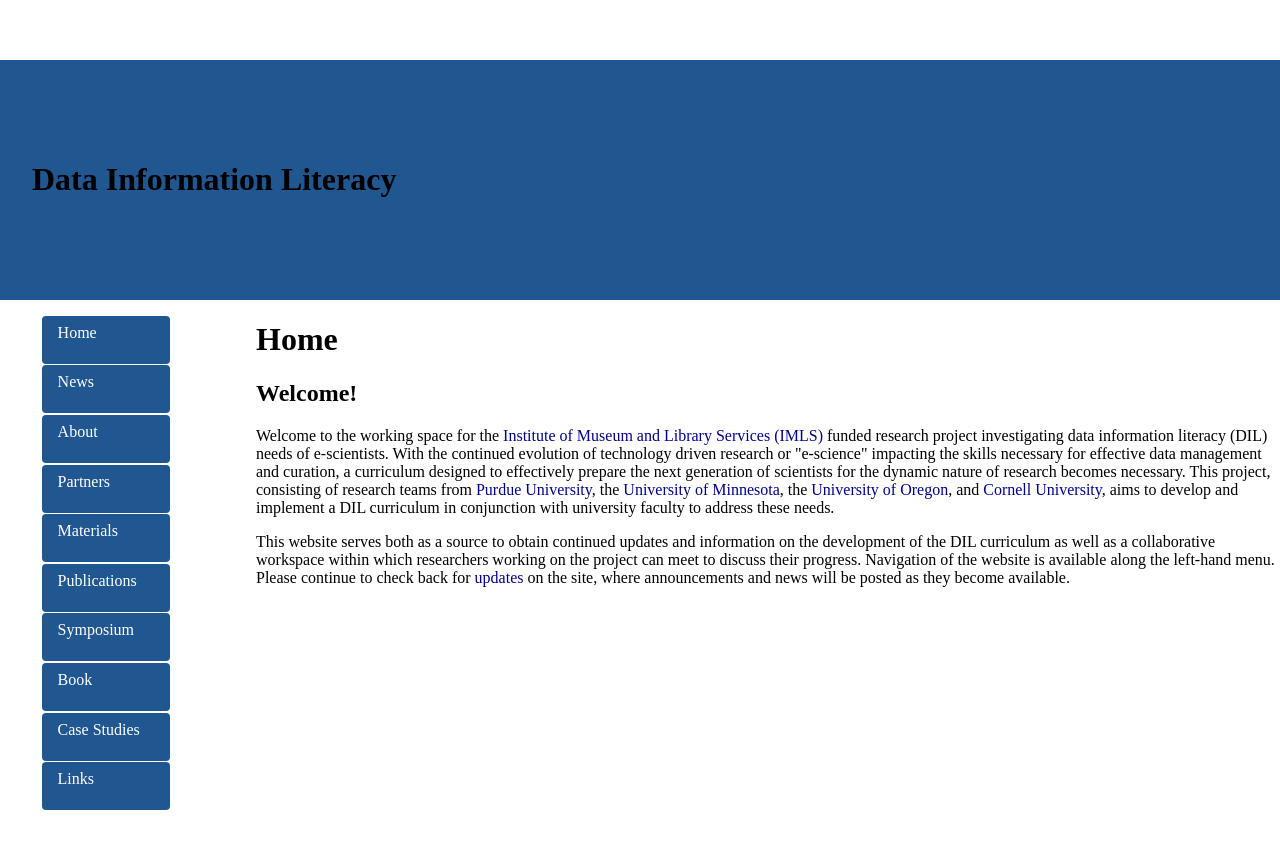
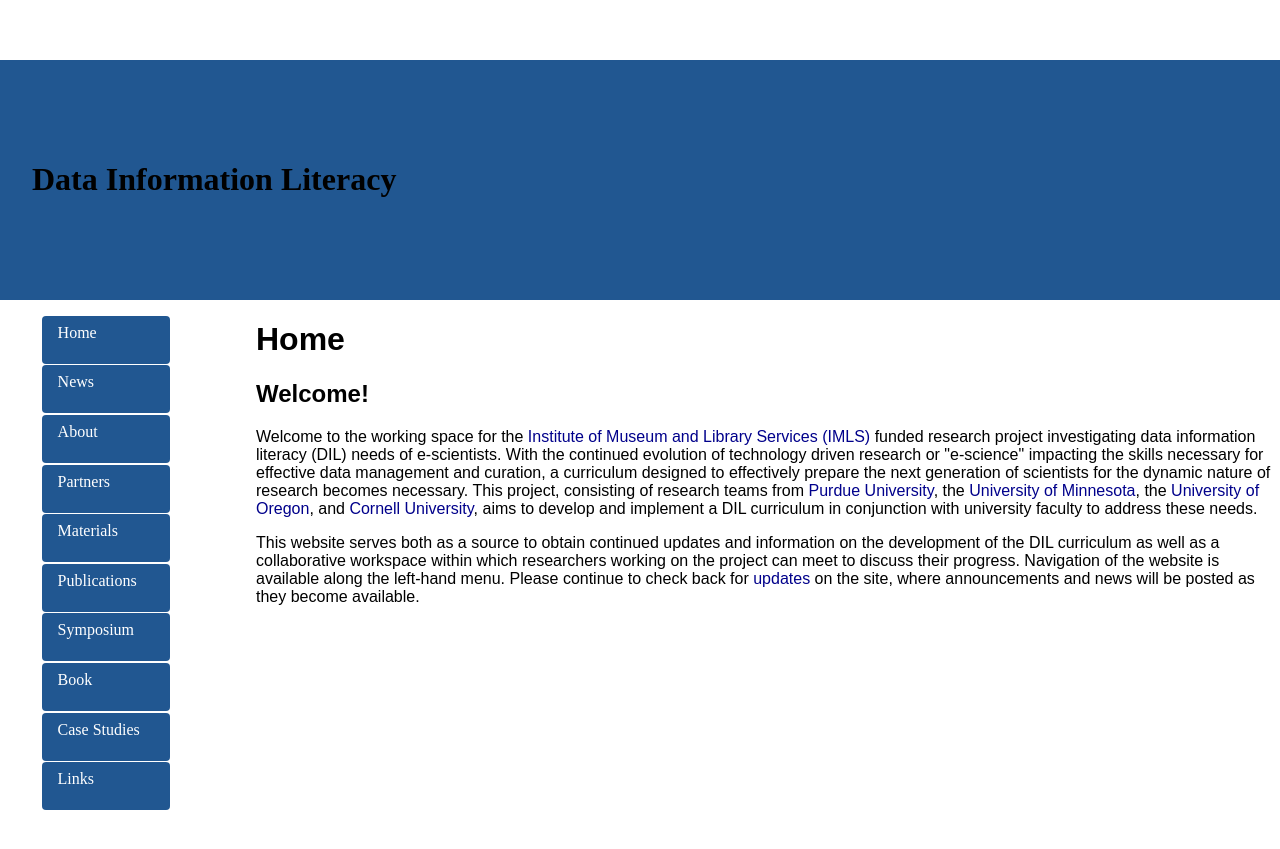
Before and after one commit to datainfolit/datainfolit, a Jekyll site: the page built from index.html, in a window 1280 px wide. Shown: the top 849 px of the page. Built offline with Jekyll 4.4.1, drawn with Linux system fonts in a browser that asks for light colours.

Commit message:
Update main.css

```diff
--- a/css/main.css
+++ b/css/main.css
@@ -43,6 +43,7 @@ nav a {
 .content {
     width: 80%;
     float: left;
+    font-family: Arial,"DejaVu Sans","Liberation Sans",Freesans,sans-serif;
 }
 .post {
     width:80%;
```
